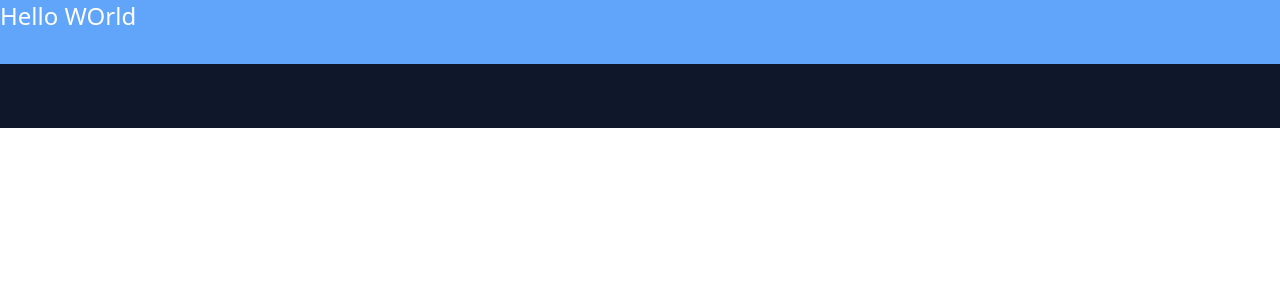
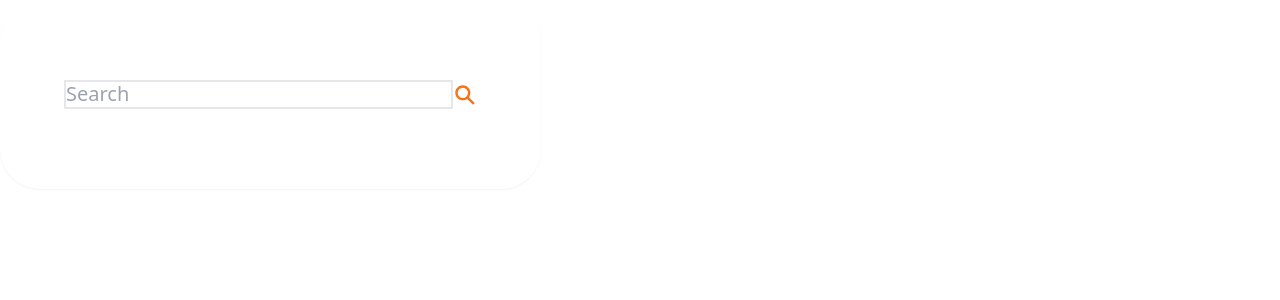
Before and after one commit to Prem2310/LibraryManagementSystem, a React (Vite) app in the folder Frontend/: page / in a window 1280 px wide. Shown: the top 300 px of the page. Built offline with nearby package versions, Linux system fonts and the light colour scheme.

Commit message:
search button

```diff
--- a/Frontend/src/App.jsx
+++ b/Frontend/src/App.jsx
@@ -1,8 +1,16 @@
+import { Routes, Route, BrowserRouter } from "react-router-dom";
+
+import { Home } from "./pages/LandingPage";
+
+
 function App() {
   return (
     <>
-      <h2 className="text-white h-16 text-2xl bg-blue-400"> Hello WOrld</h2>
-      <div className="bg-slate-900 h-16"></div>
+      <BrowserRouter>
+        <Routes>
+        <Route path="/" element={<Home />} />
+        </Routes>
+      </BrowserRouter>
     </>
   );
 }
--- /dev/null
+++ b/Frontend/src/components/Landing.jsx
@@ -0,0 +1,25 @@
+import { IoSearchSharp } from "react-icons/io5";
+
+
+export default function Landing() {
+    return (
+        <div className="flex flex-col gap-8">
+            <div className="flex gap- justify-between px-16 py-20 bg-white shadow-sm max-w-[541px] rounded-[40px] max-md:flex-wrap">
+            <form className="flex-grow border-2">
+            <label htmlFor="searchInput" className="sr-only">Search</label>
+            <input
+                id="searchInput"
+                type="text"
+                placeholder="Search"
+                className="w-full bg-transparent text-xl leading-6 text-stone-300 focus:outline-none"
+            />
+            </form>
+            <div className="flex gap-2.5 items-center my-auto text-orange-500 text-2xl">
+            <IoSearchSharp />
+
+            </div>
+            </div>
+
+        </div>
+    )
+}
--- /dev/null
+++ b/Frontend/src/pages/LandingPage.jsx
@@ -0,0 +1,9 @@
+import Landing  from "../components/Landing"
+
+export const Home = () => {
+    return (
+        <div>
+            <Landing />
+        </div>
+    )
+}
```
Also changed, not shown: 2 other files (tests, documents, lock files or other folders).
